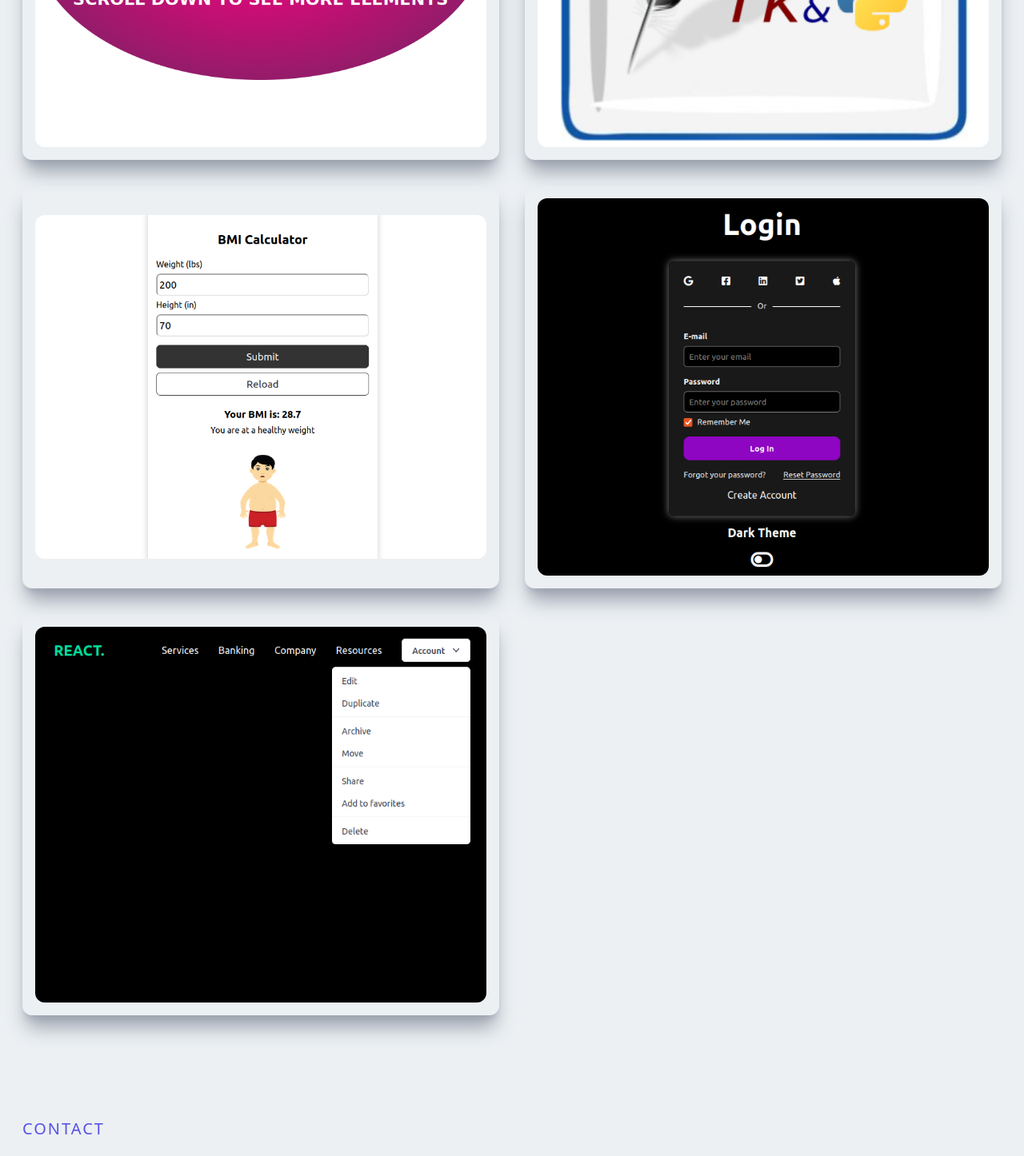
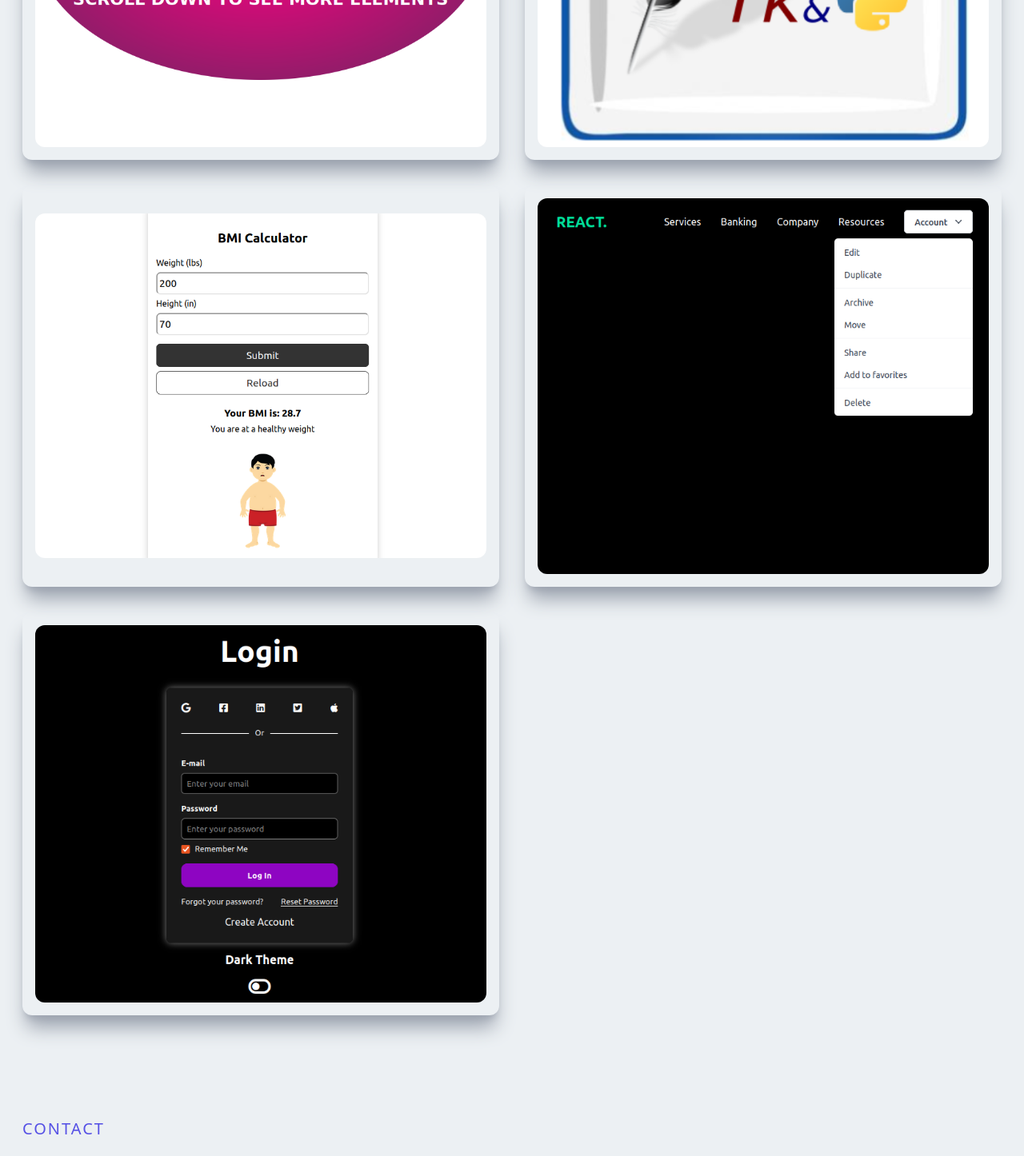
Before and after one commit to SALVADORPOETA/Salvadormartinez, a Next.js app: page / in a window 1280 px wide. Shown: the part 4915-6361 px from the top of the page at 80% size. Built offline with nearby package versions, Linux system fonts and the light colour scheme.

Commit message:
dropdown1

```diff
--- a/components/Projects.jsx
+++ b/components/Projects.jsx
@@ -109,16 +109,16 @@ const Projects = () => {
                 projectUrl='/bmireact'
               />
               <ProjectItem
+                title='Dropdown Menu'
+                backgroundImg={dropdownImg}
+                technology='ReactJS / TailwindCSS'
+                projectUrl='/dropdown'
+              />
+              <ProjectItem
                 title='Dark Theme Toggle'
                 backgroundImg={darkthemeImg}
                 technology='ReactJS'
                 projectUrl='/darktheme'
-              />
-              <ProjectItem
-                title='Dropdown Menu'
-                backgroundImg={dropdownImg}
-                technology='ReactJS / TailwindCSS'
-                projectUrl='/dropdown'
               />
             </div>
         </div>
```
